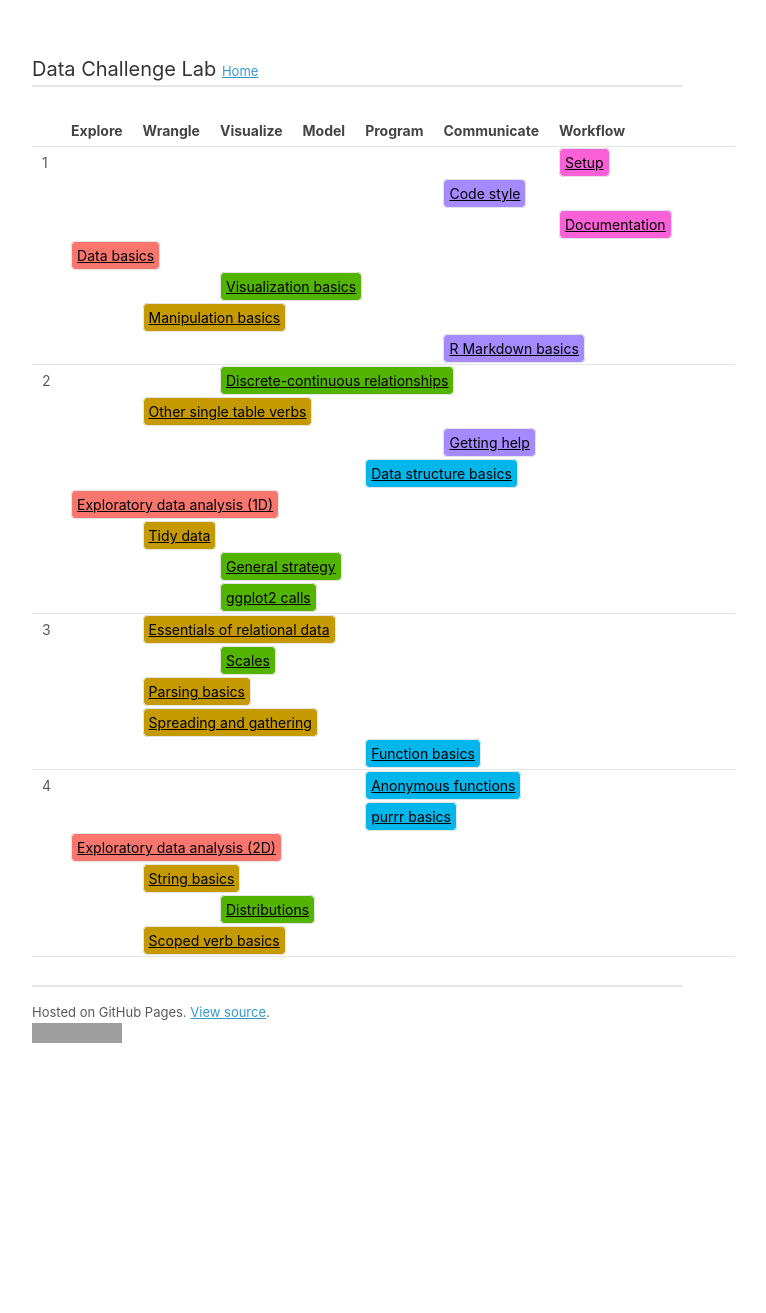
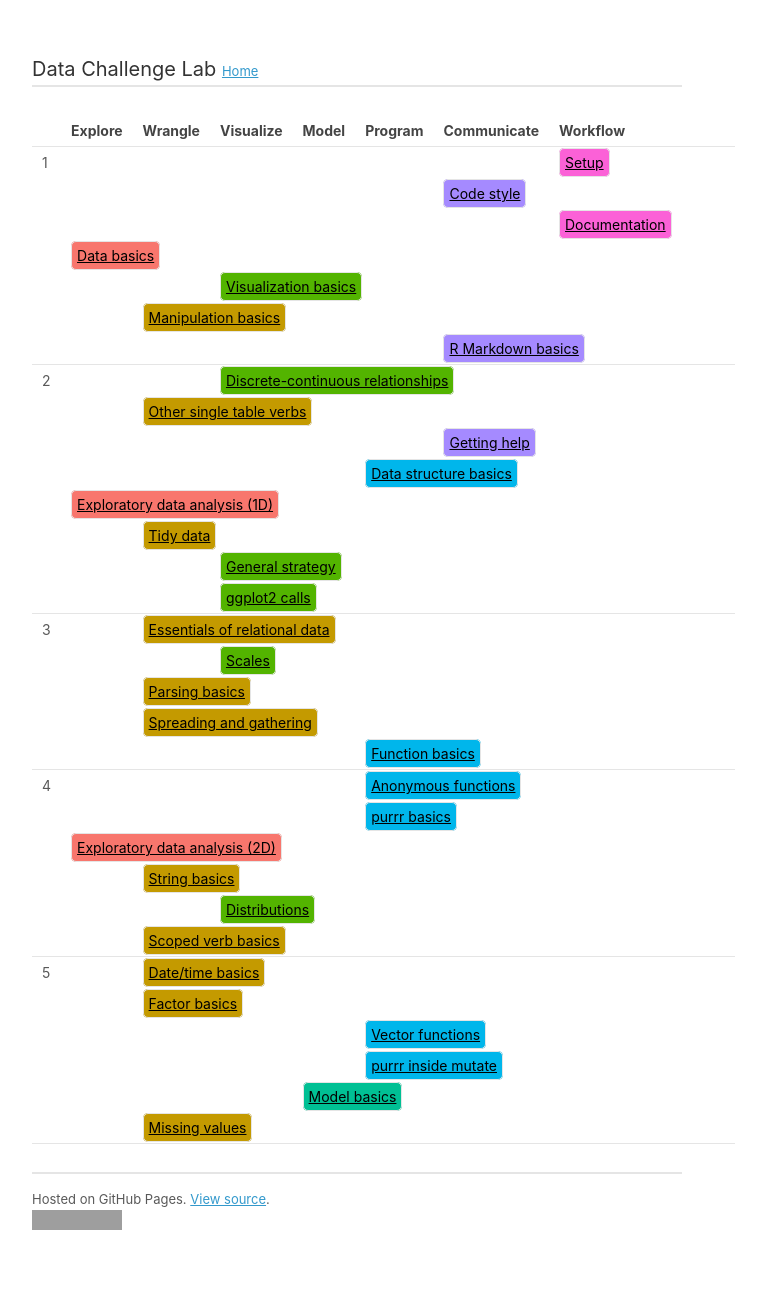
Before and after one commit to dcl-2019-01/curriculum, a Jekyll site: the page built from docs/index.md, in a window 1280 px wide. Shown: the whole page, without its empty margins (283-1049 px from the left). Built offline with Jekyll 4.4.1, drawn with Linux system fonts in a browser that asks for light colours; our own code applies the rules of GitHub Pages for plain Markdown files; a script that is not in the unit is left out; before the commit the page ends 1126 px from its top, so only the background shows below that; grey boxes are pictures that could not be loaded.

Commit message:
Update for week 5

```diff
--- a/docs/index.md
+++ b/docs/index.md
@@ -195,4 +195,42 @@ title: Theme index
   <td colspan="5"></td>
 </tr>
 </tbody>
+<tbody>
+<tr>
+<td id='week-5'>5</td>
+  <td colspan="1"></td>
+  <td colspan="6"><a class="wrangle" href="datetime-basics.html">Date/time basics</a></td>
+  <td colspan="5"></td>
+</tr>
+<tr>
+<td></td>
+  <td colspan="1"></td>
+  <td colspan="6"><a class="wrangle" href="factor-basics.html">Factor basics</a></td>
+  <td colspan="5"></td>
+</tr>
+<tr>
+<td></td>
+  <td colspan="4"></td>
+  <td colspan="6"><a class="program" href="function-vector.html">Vector functions</a></td>
+  <td colspan="2"></td>
+</tr>
+<tr>
+<td></td>
+  <td colspan="4"></td>
+  <td colspan="6"><a class="program" href="purrr-mutate.html">purrr inside mutate</a></td>
+  <td colspan="2"></td>
+</tr>
+<tr>
+<td></td>
+  <td colspan="3"></td>
+  <td colspan="6"><a class="model" href="model-basics.html">Model basics</a></td>
+  <td colspan="3"></td>
+</tr>
+<tr>
+<td></td>
+  <td colspan="1"></td>
+  <td colspan="6"><a class="wrangle" href="missing-values.html">Missing values</a></td>
+  <td colspan="5"></td>
+</tr>
+</tbody>
 </table>
```
Also changed, not shown: storyboard.md (+2 -2 lines), syllabus.yml (+9 -6 lines).
